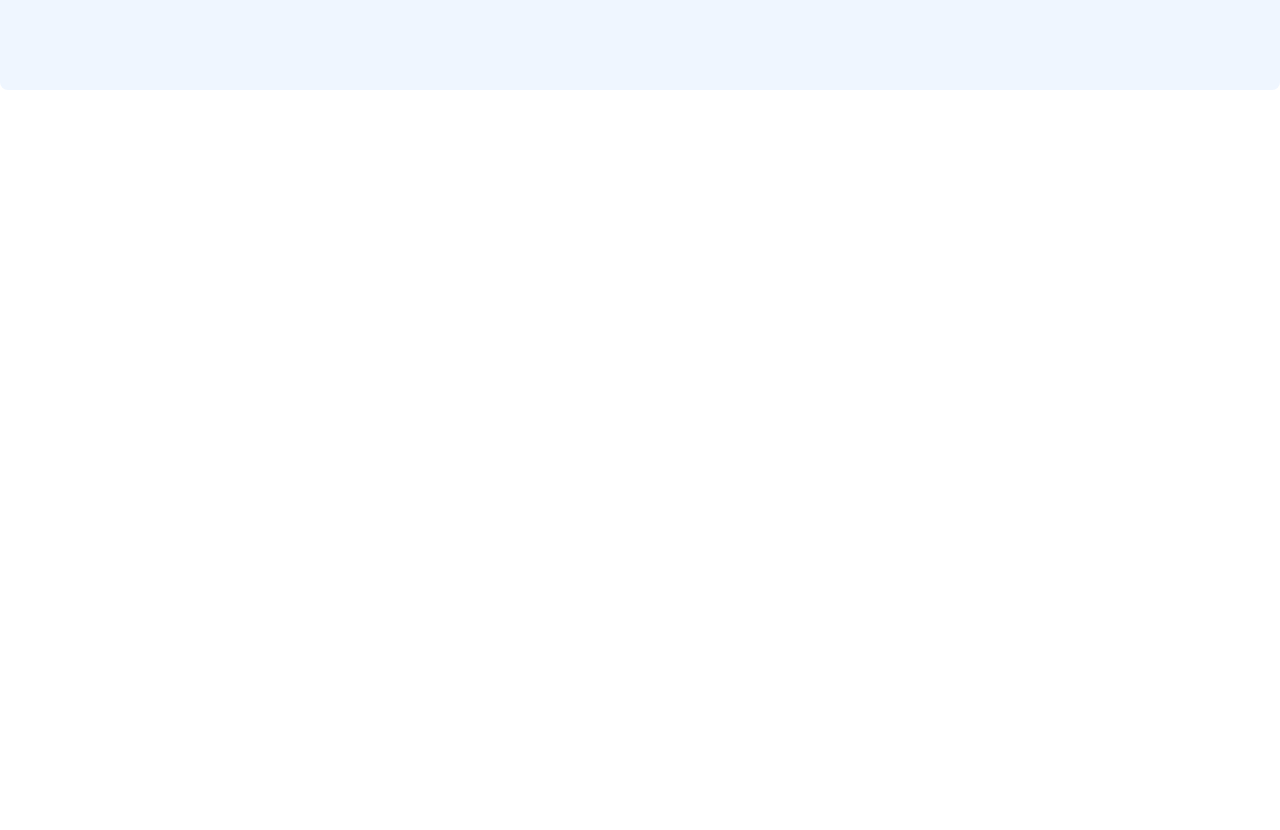
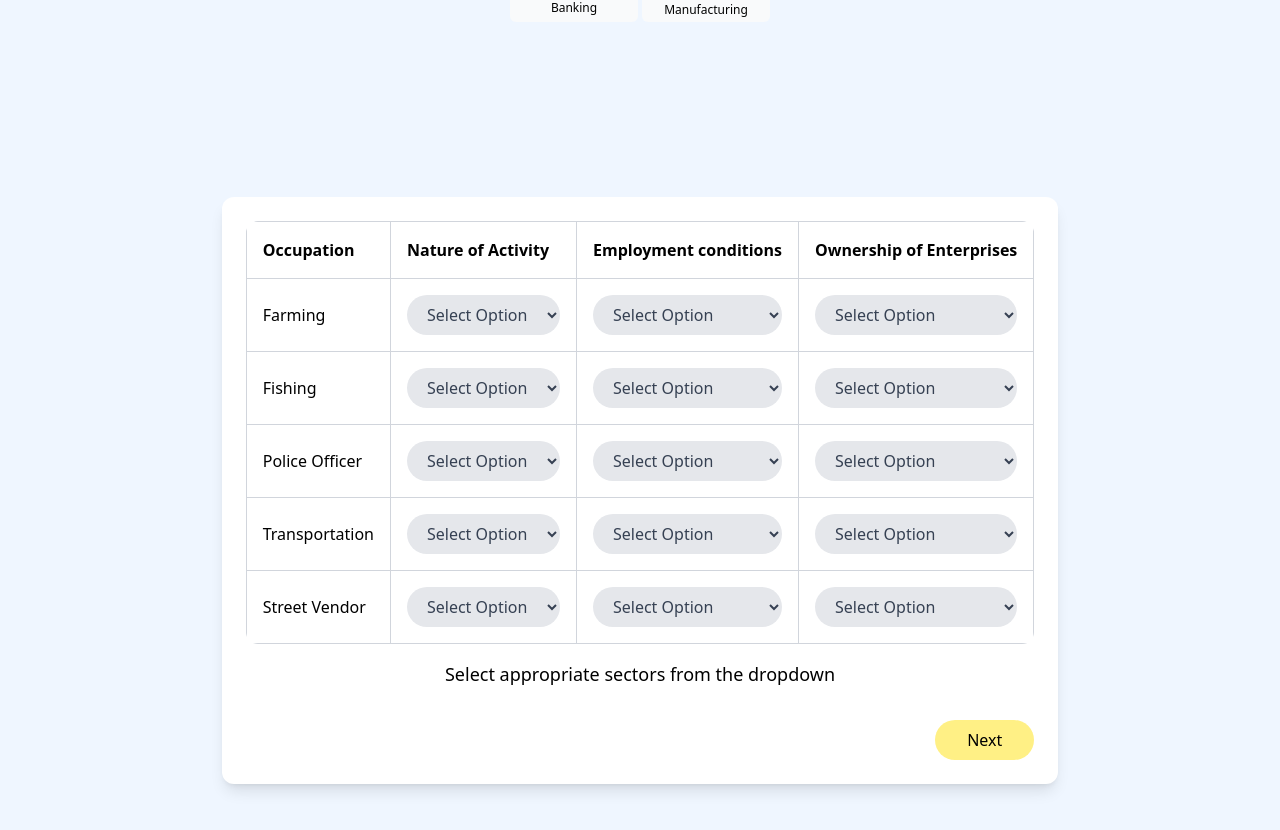
Before and after one commit to GaneshMishra-lab/mernheads_olabs, a React (Vite) app in the folder sectors_of_eco/: page / in a window 1280 px wide. Shown: the part 710-1540 px from the top of the page. Before the commit the page ends 800 px from the top, so only its background shows below. Built offline with nearby package versions, Linux system fonts and the light colour scheme.

Commit message:
Level 2 component created

```diff
--- a/sectors_of_eco/src/App.jsx
+++ b/sectors_of_eco/src/App.jsx
@@ -1,14 +1,12 @@
-
-
 import './App.css'
 import EconomicSectorsClassification from './pages/EconomicSectorsClassification'
+import Level2 from './pages/Level2'
 
-function App() {
-
-
+function App () {
   return (
     <>
-      <EconomicSectorsClassification  />
+      <EconomicSectorsClassification />
+      <Level2 />
     </>
   )
 }
--- a/sectors_of_eco/src/pages/EconomicSectorsClassification.jsx
+++ b/sectors_of_eco/src/pages/EconomicSectorsClassification.jsx
@@ -183,7 +183,7 @@ const EconomicSectorsClassification = () => {
   };
 
   return (
-    <div className="bg-blue-50 h-screen w-screen p-6 rounded-lg mx-auto">
+    <div className="bg-blue-50 h-screen w-screen p-6 mx-auto">
       <div className=" mx-auto">
         <div className="flex justify-between items-center mb-4">
           <h2 className="text-center text-xl font-bold">Rearrange the given elements in appropriate system box</h2>
@@ -241,11 +241,11 @@ const EconomicSectorsClassification = () => {
         {/* Unassigned items */}
         {!isCompleted && unassignedItems.length > 0 && (
           <div className="bg-transparent p-4 rounded-md">
-            <div className="flex flex-wrap gap-2  justify-center">
+            <div className="flex flex-wrap gap-1 justify-center">
               {unassignedItems.map((item) => (
                 <div
                   key={item.id}
-                  className="h-28 w-28 flex flex-col items-center justify-center bg-gray-50 rounded-md p-1 cursor-grab"
+                  className="h-32 w-32 flex flex-col items-center justify-center bg-gray-50 rounded-md p-1 cursor-grab"
                   draggable
                   onDragStart={(e) => handleDragStart(e, item)}
                 >
--- /dev/null
+++ b/sectors_of_eco/src/pages/Level2.jsx
@@ -0,0 +1,198 @@
+import React, { useState } from 'react';
+
+const Level2 = () => {
+  // Define the correct answers for each occupation
+  const correctAnswers = {
+    'Farming': { activity: 'Primary', conditions: 'Informal', ownership: 'Private' },
+    'Fishing': { activity: 'Primary', conditions: 'Informal', ownership: 'Private' },
+    'Police Officer': { activity: 'Tertiary', conditions: 'Formal', ownership: 'Public' },
+    'Transportation': { activity: 'Tertiary', conditions: 'Formal', ownership: 'Mixed' },
+    'Street Vendor': { activity: 'Tertiary', conditions: 'Informal', ownership: 'Private' }
+  };
+
+  // State for user selections
+  const [selections, setSelections] = useState({
+    'Farming': { activity: '', conditions: '', ownership: '' },
+    'Fishing': { activity: '', conditions: '', ownership: '' },
+    'Police Officer': { activity: '', conditions: '', ownership: '' },
+    'Transportation': { activity: '', conditions: '', ownership: '' },
+    'Street Vendor': { activity: '', conditions: '', ownership: '' }
+  });
+
+  // State for validation and feedback
+  const [validated, setValidated] = useState(false);
+  const [feedback, setFeedback] = useState('');
+  const [points, setPoints] = useState(0);
+  const [isCompleted, setIsCompleted] = useState(false);
+
+  // Handle dropdown change
+  const handleChange = (occupation, field, value) => {
+    setSelections(prev => ({
+      ...prev,
+      [occupation]: {
+        ...prev[occupation],
+        [field]: value
+      }
+    }));
+  };
+
+  // Check if an answer is correct
+  const isCorrect = (occupation, field) => {
+    if (!validated) return true; // Don't show errors until validated
+    return selections[occupation][field] === correctAnswers[occupation][field];
+  };
+
+  // Check if all answers are correct
+  const allCorrect = () => {
+    return Object.keys(correctAnswers).every(occupation => {
+      return Object.keys(correctAnswers[occupation]).every(field => {
+        return selections[occupation][field] === correctAnswers[occupation][field];
+      });
+    });
+  };
+
+  // Count correct answers
+  const countCorrectAnswers = () => {
+    let count = 0;
+    Object.keys(correctAnswers).forEach(occupation => {
+      Object.keys(correctAnswers[occupation]).forEach(field => {
+        if (selections[occupation][field] === correctAnswers[occupation][field]) {
+          count++;
+        }
+      });
+    });
+    return count;
+  };
+
+  // Handle Next button click
+  const handleNextClick = () => {
+    // First check if all fields are filled
+    const allFilled = Object.values(selections).every(occupationSelections =>
+      Object.values(occupationSelections).every(value => value !== '')
+    );
+
+    if (!allFilled) {
+      setFeedback('Please select options for all fields before proceeding.');
+      setTimeout(() => setFeedback(''), 3000);
+      return;
+    }
+
+    setValidated(true);
+
+    if (allCorrect()) {
+      const totalCorrect = countCorrectAnswers();
+      setPoints(totalCorrect);
+      setFeedback('Congratulations! All answers are correct!');
+      setIsCompleted(true);
+    } else {
+      const totalCorrect = countCorrectAnswers();
+      setPoints(totalCorrect);
+      setFeedback('Some answers are incorrect. Please try again.');
+      setTimeout(() => setFeedback(''), 3000);
+    }
+  };
+
+  return (
+    <div className='bg-blue-50 h-screen w-screen flex justify-center items-center'>
+      <div className='max-w-4xl mx-auto bg-white p-6 rounded-xl shadow-lg'>
+        {feedback && (
+          <div className={`mb-4 p-3 rounded-lg text-center animate-pulse ${
+            isCompleted ? '' : 'fixed top-4 left-1/2 transform -translate-x-1/2 z-50 w-80'
+          } ${
+            feedback.charAt(0) === 'C' || feedback.charAt(0) === 'G'
+              ? 'bg-green-100 text-green-800'
+              : 'bg-red-100 text-red-800'
+          }`}>
+            <p className={`font-bold ${isCompleted ? 'text-lg' : ''}`}>{feedback}</p>
+            {isCompleted && (
+              <p className="mt-2">
+                Final Score: <span className="font-bold">{points}</span> points
+              </p>
+            )}
+          </div>
+        )}
+
+        <table className='w-full border-collapse bg-white rounded-xl overflow-hidden'>
+          <thead>
+            <tr>
+              <th className='border border-gray-300 p-4 text-left'>Occupation</th>
+              <th className='border border-gray-300 p-4 text-left'>Nature of Activity</th>
+              <th className='border border-gray-300 p-4 text-left'>Employment conditions</th>
+              <th className='border border-gray-300 p-4 text-left'>Ownership of Enterprises</th>
+            </tr>
+          </thead>
+          <tbody>
+            {Object.keys(correctAnswers).map((occupation) => (
+              <tr key={occupation}>
+                <td className='border border-gray-300 p-4'>{occupation}</td>
+                <td className='border border-gray-300 p-4'>
+                  <select
+                    className={`px-4 py-2 rounded-full w-full outline-none ${
+                      isCorrect(occupation, 'activity')
+                        ? 'bg-gray-200 text-gray-700'
+                        : 'bg-red-100 text-red-700 border border-red-500'
+                    }`}
+                    value={selections[occupation].activity}
+                    onChange={(e) => handleChange(occupation, 'activity', e.target.value)}
+                  >
+                    <option value="">Select Option</option>
+                    <option value="Primary">Primary</option>
+                    <option value="Secondary">Secondary</option>
+                    <option value="Tertiary">Tertiary</option>
+                  </select>
+                </td>
+                <td className='border border-gray-300 p-4'>
+                  <select
+                    className={`px-4 py-2 rounded-full w-full outline-none ${
+                      isCorrect(occupation, 'conditions')
+                        ? 'bg-gray-200 text-gray-700'
+                        : 'bg-red-100 text-red-700 border border-red-500'
+                    }`}
+                    value={selections[occupation].conditions}
+                    onChange={(e) => handleChange(occupation, 'conditions', e.target.value)}
+                  >
+                    <option value="">Select Option</option>
+                    <option value="Formal">Formal</option>
+                    <option value="Informal">Informal</option>
+                  </select>
+                </td>
+                <td className='border border-gray-300 p-4'>
+                  <select
+                    className={`px-4 py-2 rounded-full w-full outline-none ${
+                      isCorrect(occupation, 'ownership')
+                        ? 'bg-gray-200 text-gray-700'
+                        : 'bg-red-100 text-red-700 border border-red-500'
+                    }`}
+                    value={selections[occupation].ownership}
+                    onChange={(e) => handleChange(occupation, 'ownership', e.target.value)}
+                  >
+                    <option value="">Select Option</option>
+                    <option value="Public">Public</option>
+                    <option value="Private">Private</option>
+                    <option value="Cooperative">Cooperative</option>
+                    <option value="Mixed">Mixed</option>
+                  </select>
+                </td>
+              </tr>
+            ))}
+          </tbody>
+        </table>
+
+        <div className='text-center mt-4 mb-8'>
+          <p className='text-lg font-medium'>Select appropriate sectors from the dropdown</p>
+        </div>
+
+        <div className='flex justify-end'>
+          <button
+            className='bg-yellow-200 hover:bg-yellow-300 px-8 py-2 rounded-full text-black font-medium'
+            onClick={handleNextClick}
+          >
+            Next
+          </button>
+        </div>
+      </div>
+    </div>
+  );
+};
+
+export default Level2;
```
